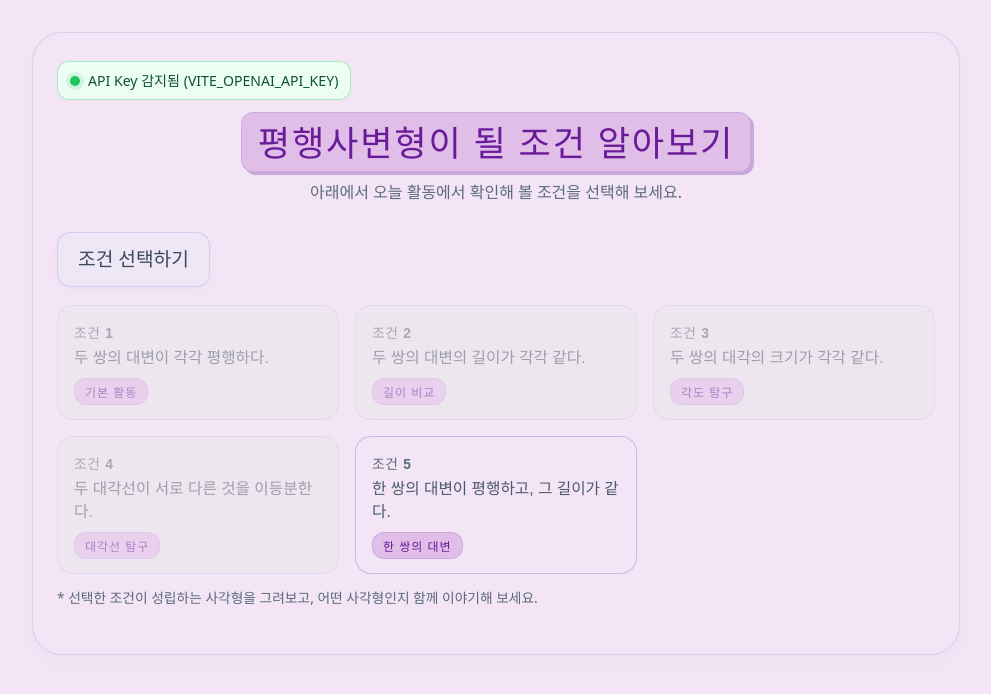
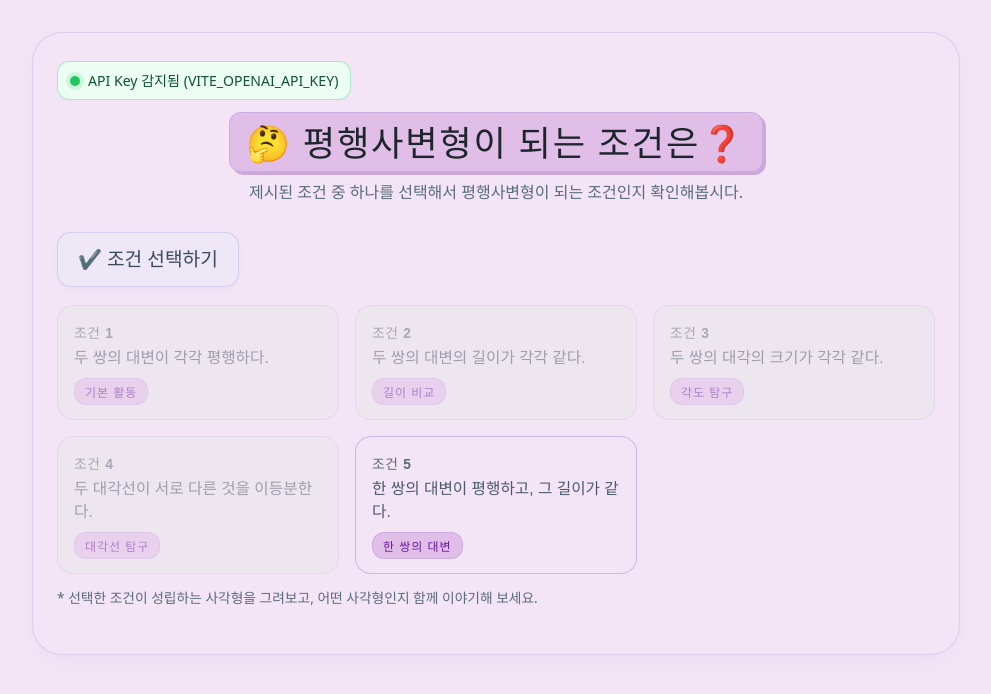
Before and after one commit to hayong104/12111211, a website built with Vite: page index.html in a window 1280 px wide. Shown: the whole page, without its empty margins (144-1135 px from the left). Built offline with nearby package versions, Linux system fonts and the light colour scheme; no server answers.

Commit message:
Update UI titles and styles for enhanced clarity and engagement
Modified header titles to include emojis for better visual engagement and updated subtitle text for improved user understanding. Adjusted the main CSS color scheme for better readability and aesthetics, ensuring a cohesive interface across the application.

```diff
--- a/src/main.js
+++ b/src/main.js
@@ -27,14 +27,14 @@ function renderHome() {
     <main class="page">
       ${renderKeyStatus()}
       <header class="page-header">
-        <h1>평행사변형이 될 조건 알아보기</h1>
+        <h1>🤔 평행사변형이 되는 조건은❓</h1>
         <p class="page-subtitle">
-          아래에서 오늘 활동에서 확인해 볼 조건을 선택해 보세요.
+          제시된 조건 중 하나를 선택해서 평행사변형이 되는 조건인지 확인해봅시다.
         </p>
       </header>
 
       <section class="condition-section">
-        <h2 class="section-title">조건 선택하기</h2>
+        <h2 class="section-title">✔️ 조건 선택하기</h2>
 
         <div class="condition-grid">
           <button class="condition-card condition-card--disabled" data-condition="1" disabled>
@@ -254,10 +254,10 @@ function renderActivity(conditionId) {
         <div class="quad-info-section" id="quad-info-section" style="display: none; margin-top: 20px;">
           <h2 class="section-title">사각형에 대한 정보 확인하기</h2>
           <div class="info-controls">
+            <button type="button" id="info-show-parallel-btn" class="control-button">대변의 평행 여부 확인</button>
             <button type="button" id="info-show-lengths-btn" class="control-button">네 변의 길이</button>
             <button type="button" id="info-show-angles-btn" class="control-button">네 내각의 크기</button>
             <button type="button" id="info-show-diagonals-btn" class="control-button">두 대각선의 관계 확인</button>
-            <button type="button" id="info-show-parallel-btn" class="control-button">대변의 평행 여부 확인</button>
           </div>
           <div id="info-results" class="analysis-results"></div>
           <button type="button" id="info-next-btn" class="control-button" style="margin-top: 12px; display: none;">
--- a/src/style.css
+++ b/src/style.css
@@ -54,7 +54,7 @@ body {
   font-size: 2.2rem;
   margin: 0 0 8px;
   letter-spacing: 0.05em;
-  color: #6A1B9A;
+  color: #1d252d;
   font-weight: 600;
   display: inline-block;
   padding: 8px 16px;
```
